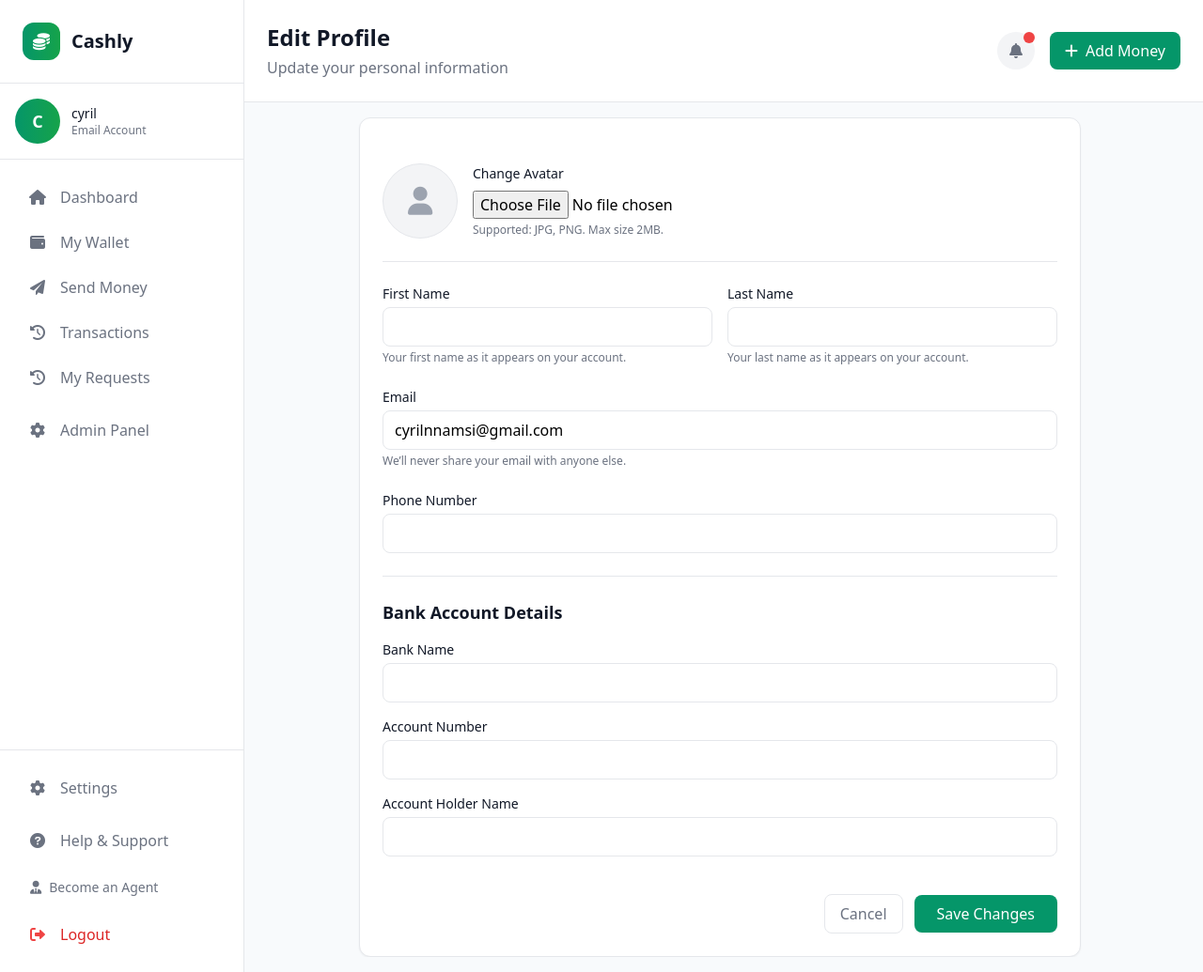
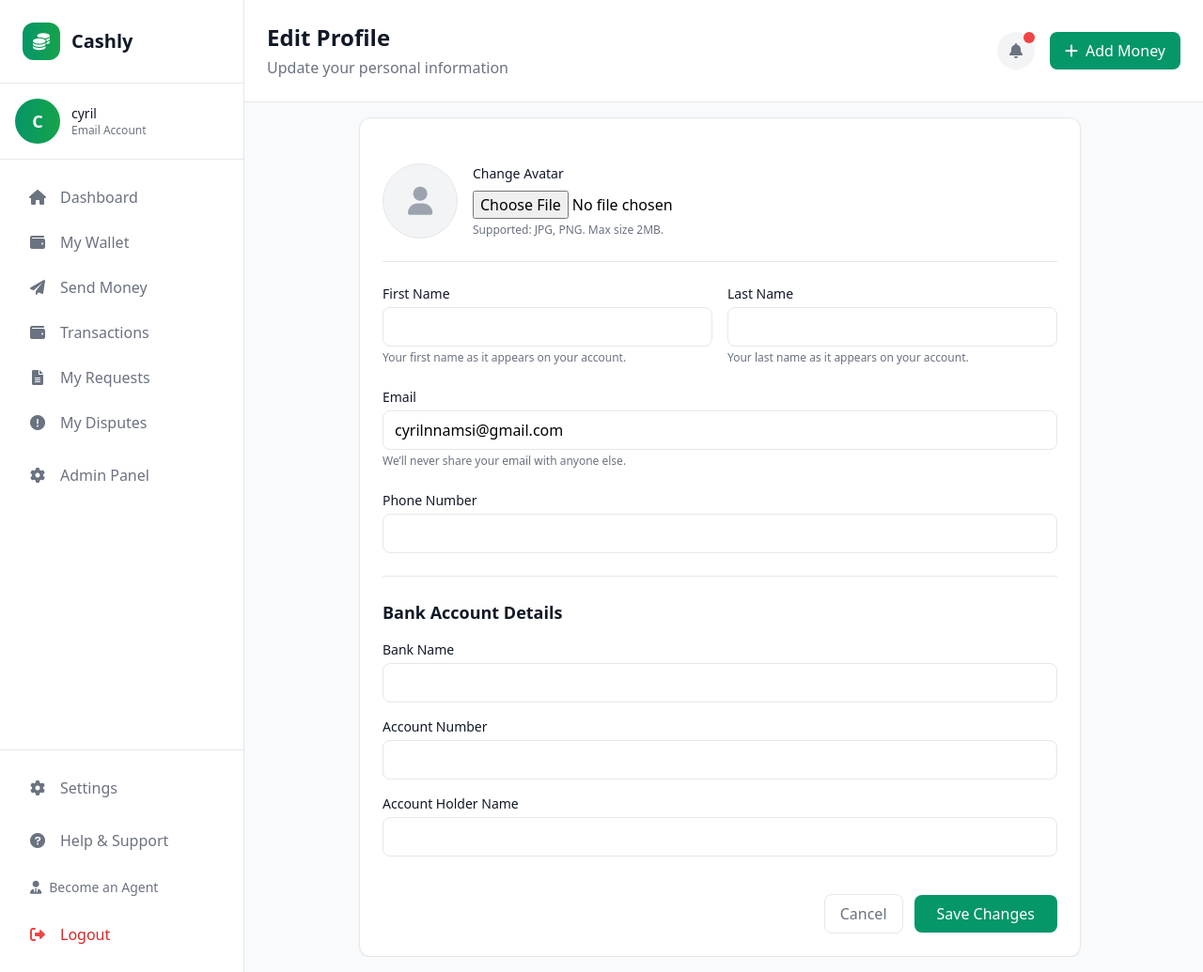
Before and after one commit to danielnnam/cashly, a Django app: page /auth/settings/edit-profile/ in a window 1280 px wide. Shown: the whole page at 94% size. Run offline with Django 5.2, Linux system fonts and the light colour scheme; a user stored in the database is signed in; data comes from the database, SQL or seed files in the repository; some libraries are stand-ins or nearby versions.

Commit message:
Modifyed the codes

```diff
--- a/templates/dashboard/base.html
+++ b/templates/dashboard/base.html
@@ -103,17 +103,32 @@
                     <span>Send Money</span>
                 </a>
                 <a href="{% url 'wallet:history' %}"
-                   class="flex items-center space-x-3 p-3 rounded-lg transition-all duration-200 group
-                          {% if request.path == '/wallet/history/' %}active-nav{% else %}text-secondary hover:bg-gray-50 hover:text-dark{% endif %}">
-                    <i class="fas fa-history w-6 text-center"></i>
+                class="flex items-center space-x-3 p-3 rounded-lg transition-all duration-200 group
+                        {% if request.path == '/wallet/history/' %}active-nav{% else %}text-secondary hover:bg-gray-50 hover:text-dark{% endif %}">
+                    <i class="fas fa-wallet w-6 text-center"></i>  <!-- Wallet / Transactions icon -->
                     <span>Transactions</span>
                 </a>
+
                 <a href="{% url 'payments:users_request_list' %}"
-                   class="flex items-center space-x-3 p-3 rounded-lg transition-all duration-200 group
-                          {% if request.path == '/payments/requests/' %}active-nav{% else %}text-secondary hover:bg-gray-50 hover:text-dark{% endif %}">
-                    <i class="fas fa-history w-6 text-center"></i>
+                class="flex items-center space-x-3 p-3 rounded-lg transition-all duration-200 group
+                        {% if request.path == '/payments/requests/' %}active-nav{% else %}text-secondary hover:bg-gray-50 hover:text-dark{% endif %}">
+                    <i class="fas fa-file-alt w-6 text-center"></i>  <!-- Request / Document icon -->
                     <span>My Requests</span>
                 </a>
+
+                <a href="{% url 'wallet:dispute_list' %}"
+                class="flex items-center space-x-3 p-3 rounded-lg transition-all duration-200 group
+                {% if '/wallet/disputes/' in request.path %}
+                    active-nav
+                {% else %}
+                    text-secondary hover:bg-gray-50 hover:text-dark
+                {% endif %}">
+                    <i class="fas fa-exclamation-circle w-6 text-center"></i>
+                    <span>My Disputes</span>
+                </a>
+
+
+
             </div>
 
             {% if user.is_staff or user.is_superuser %}
```
